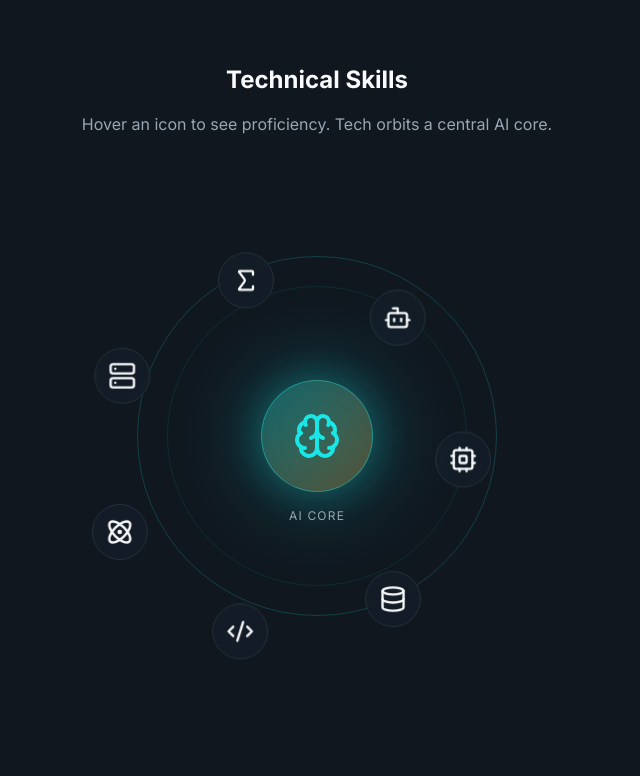
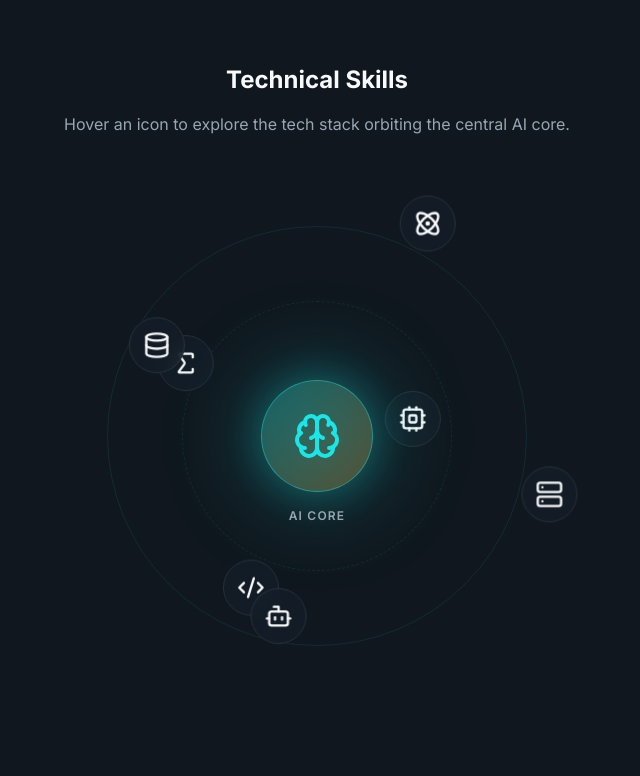
Before and after one commit to 1HPdhruv/dhruva-portfolio, a React (Vite) app: page / in a window 1280 px wide. Shown: the part 1544-2320 px from the top of the page, without its empty margins (323-963 px from the left). Built offline with nearby package versions, Linux system fonts and the light colour scheme; the HTML template or start-up script is replaced by a standard one.

Commit message:
Update tech stack UI: remove proficiency levels and implement dual-orbit animation

```diff
--- a/src/components/About.tsx
+++ b/src/components/About.tsx
@@ -81,7 +81,7 @@ export const About = () => {
         <div className="animate-fade-in">
           <h3 className="text-2xl font-bold mb-4 text-center">Technical Skills</h3>
           <p className="text-center text-muted-foreground mb-10 max-w-xl mx-auto">
-            Hover an icon to see proficiency. Tech orbits a central AI core.
+            Hover an icon to explore the tech stack orbiting the central AI core.
           </p>
           <OrbitingSkills />
         </div>
--- a/src/components/OrbitingSkills.tsx
+++ b/src/components/OrbitingSkills.tsx
@@ -3,37 +3,42 @@ import { Brain, Code2, Cpu, Database, Atom, Server, Sigma, Bot } from "lucide-re
 
 type Skill = {
   name: string;
-  level: number;
   Icon: React.ComponentType<{ className?: string }>;
   color: string;
 };
 
-const skills: Skill[] = [
-  { name: "Java", level: 90, Icon: Code2, color: "#f89820" },
-  { name: "React & Tailwind", level: 95, Icon: Atom, color: "#61dafb" },
-  { name: "Node.js & Express", level: 85, Icon: Server, color: "#68a063" },
-  { name: "Python", level: 88, Icon: Sigma, color: "#ffd43b" },
-  { name: "Machine Learning", level: 82, Icon: Bot, color: "#ff6b6b" },
-  { name: "DSA & CP", level: 87, Icon: Cpu, color: "#a78bfa" },
-  { name: "Databases (SQL)", level: 80, Icon: Database, color: "#22d3ee" },
+const innerSkills: Skill[] = [
+  { name: "Java", Icon: Code2, color: "#f89820" },
+  { name: "Python", Icon: Sigma, color: "#ffd43b" },
+  { name: "DSA & CP", Icon: Cpu, color: "#a78bfa" },
 ];
 
-const ORBIT_RADIUS = 180;
-const ORBIT_DURATION = 24; // seconds for full revolution
+const outerSkills: Skill[] = [
+  { name: "React & Tailwind", Icon: Atom, color: "#61dafb" },
+  { name: "Node.js & Express", Icon: Server, color: "#68a063" },
+  { name: "Machine Learning", Icon: Bot, color: "#ff6b6b" },
+  { name: "Databases (SQL)", Icon: Database, color: "#22d3ee" },
+];
+
+const INNER_RADIUS = 135;
+const OUTER_RADIUS = 210;
+const INNER_DURATION = 24; // seconds for full revolution
+const OUTER_DURATION = 36; // seconds for full revolution
 
 export const OrbitingSkills = () => {
-  const [hovered, setHovered] = useState<number | null>(null);
+  const [hovered, setHovered] = useState<string | null>(null);
 
   return (
-    <div className="relative mx-auto flex items-center justify-center w-full max-w-[520px] aspect-square">
-      {/* Orbit rings */}
+    <div className="relative mx-auto flex items-center justify-center w-full max-w-[520px] aspect-square min-h-[450px]">
+      {/* Inner Orbit ring */}
       <div
-        className="absolute rounded-full border border-primary/20"
-        style={{ width: ORBIT_RADIUS * 2, height: ORBIT_RADIUS * 2 }}
+        className="absolute rounded-full border border-primary/20 border-dashed animate-pulse"
+        style={{ width: INNER_RADIUS * 2, height: INNER_RADIUS * 2 }}
       />
+      {/* Outer Orbit ring */}
       <div
         className="absolute rounded-full border border-primary/10"
-        style={{ width: ORBIT_RADIUS * 2 - 60, height: ORBIT_RADIUS * 2 - 60 }}
+        style={{ width: OUTER_RADIUS * 2, height: OUTER_RADIUS * 2 }}
       />
 
       {/* Central AI brain */}
@@ -42,47 +47,47 @@ export const OrbitingSkills = () => {
         <div className="relative w-28 h-28 rounded-full bg-gradient-to-br from-primary/30 to-accent/30 border border-primary/40 flex items-center justify-center backdrop-blur-sm glow-primary">
           <Brain className="h-12 w-12 text-primary" />
         </div>
-        <span className="absolute -bottom-8 left-1/2 -translate-x-1/2 text-xs uppercase tracking-widest text-muted-foreground whitespace-nowrap">
+        <span className="absolute -bottom-8 left-1/2 -translate-x-1/2 text-xs uppercase tracking-widest text-muted-foreground whitespace-nowrap font-semibold">
           AI Core
         </span>
       </div>
 
-      {/* Orbiting icons */}
+      {/* Inner Orbiting icons */}
       <div
-        className="absolute inset-0"
+        className="absolute inset-0 pointer-events-none"
         style={{
-          animation: `orbit-spin ${ORBIT_DURATION}s linear infinite`,
+          animation: `orbit-spin ${INNER_DURATION}s linear infinite`,
           animationPlayState: hovered !== null ? "paused" : "running",
         }}
       >
-        {skills.map((skill, i) => {
-          const angle = (360 / skills.length) * i;
-          const isHovered = hovered === i;
+        {innerSkills.map((skill, i) => {
+          const angle = (360 / innerSkills.length) * i;
+          const isHovered = hovered === skill.name;
           return (
             <div
               key={skill.name}
-              className="absolute top-1/2 left-1/2"
+              className="absolute top-1/2 left-1/2 pointer-events-auto"
               style={{
-                transform: `rotate(${angle}deg) translateX(${ORBIT_RADIUS}px) rotate(-${angle}deg)`,
+                transform: `rotate(${angle}deg) translateX(${INNER_RADIUS}px) rotate(-${angle}deg)`,
               }}
             >
               {/* Counter-rotation wrapper keeps icons upright */}
               <div
                 className="relative -translate-x-1/2 -translate-y-1/2"
                 style={{
-                  animation: `orbit-spin-reverse ${ORBIT_DURATION}s linear infinite`,
+                  animation: `orbit-spin-reverse ${INNER_DURATION}s linear infinite`,
                   animationPlayState: hovered !== null ? "paused" : "running",
                 }}
               >
                 <button
                   type="button"
-                  onMouseEnter={() => setHovered(i)}
+                  onMouseEnter={() => setHovered(skill.name)}
                   onMouseLeave={() => setHovered(null)}
-                  onFocus={() => setHovered(i)}
+                  onFocus={() => setHovered(skill.name)}
                   onBlur={() => setHovered(null)}
                   className={`group relative flex h-14 w-14 items-center justify-center rounded-full border bg-card/80 backdrop-blur transition-all duration-300 ${
                     isHovered
-                      ? "scale-125 border-primary shadow-[0_0_30px_hsl(var(--primary)/0.7)]"
+                      ? "scale-125 border-primary shadow-[0_0_30px_hsl(var(--primary)/0.7)] z-50"
                       : "border-border hover:border-primary/60"
                   }`}
                   aria-label={skill.name}
@@ -100,20 +105,84 @@ export const OrbitingSkills = () => {
 
                   {/* Tooltip */}
                   <div
-                    className={`pointer-events-none absolute left-1/2 top-full mt-3 w-44 -translate-x-1/2 rounded-lg border border-primary/40 bg-popover/95 p-3 text-popover-foreground shadow-xl backdrop-blur transition-all duration-200 ${
+                    className={`pointer-events-none absolute left-1/2 top-full mt-3 w-auto min-w-[130px] -translate-x-1/2 rounded-lg border border-primary/40 bg-popover/95 p-2.5 text-popover-foreground shadow-xl backdrop-blur transition-all duration-200 ${
                       isHovered
-                        ? "opacity-100 translate-y-0"
+                        ? "opacity-100 translate-y-0 z-50"
                         : "opacity-0 -translate-y-1"
                     }`}
                   >
-                    <div className="text-xs font-medium text-center">
+                    <div className="text-xs font-semibold text-center whitespace-nowrap px-1">
                       {skill.name}
                     </div>
-                    <div className="h-1.5 w-full overflow-hidden rounded-full bg-muted mt-2">
-                      <div
-                        className="h-full rounded-full bg-gradient-to-r from-primary to-accent transition-all duration-700 ease-out"
-                        style={{ width: isHovered ? `${skill.level}%` : "0%" }}
-                      />
+                  </div>
+                </button>
+              </div>
+            </div>
+          );
+        })}
+      </div>
+
+      {/* Outer Orbiting icons */}
+      <div
+        className="absolute inset-0 pointer-events-none"
+        style={{
+          animation: `orbit-spin-reverse ${OUTER_DURATION}s linear infinite`,
+          animationPlayState: hovered !== null ? "paused" : "running",
+        }}
+      >
+        {outerSkills.map((skill, i) => {
+          const angle = (360 / outerSkills.length) * i;
+          const isHovered = hovered === skill.name;
+          return (
+            <div
+              key={skill.name}
+              className="absolute top-1/2 left-1/2 pointer-events-auto"
+              style={{
+                transform: `rotate(${angle}deg) translateX(${OUTER_RADIUS}px) rotate(-${angle}deg)`,
+              }}
+            >
+              {/* Counter-rotation wrapper keeps icons upright */}
+              <div
+                className="relative -translate-x-1/2 -translate-y-1/2"
+                style={{
+                  animation: `orbit-spin ${OUTER_DURATION}s linear infinite`,
+                  animationPlayState: hovered !== null ? "paused" : "running",
+                }}
+              >
+                <button
+                  type="button"
+                  onMouseEnter={() => setHovered(skill.name)}
+                  onMouseLeave={() => setHovered(null)}
+                  onFocus={() => setHovered(skill.name)}
+                  onBlur={() => setHovered(null)}
+                  className={`group relative flex h-14 w-14 items-center justify-center rounded-full border bg-card/80 backdrop-blur transition-all duration-300 ${
+                    isHovered
+                      ? "scale-125 border-primary shadow-[0_0_30px_hsl(var(--primary)/0.7)] z-50"
+                      : "border-border hover:border-primary/60"
+                  }`}
+                  aria-label={skill.name}
+                >
+                  <skill.Icon
+                    className="h-7 w-7 transition-colors"
+                  />
+                  {/* Glow halo on hover */}
+                  <span
+                    className={`pointer-events-none absolute inset-0 rounded-full transition-opacity duration-300 ${
+                      isHovered ? "opacity-100" : "opacity-0"
+                    }`}
+                    style={{ boxShadow: `0 0 40px ${skill.color}` }}
+                  />
+
+                  {/* Tooltip */}
+                  <div
+                    className={`pointer-events-none absolute left-1/2 top-full mt-3 w-auto min-w-[130px] -translate-x-1/2 rounded-lg border border-primary/40 bg-popover/95 p-2.5 text-popover-foreground shadow-xl backdrop-blur transition-all duration-200 ${
+                      isHovered
+                        ? "opacity-100 translate-y-0 z-50"
+                        : "opacity-0 -translate-y-1"
+                    }`}
+                  >
+                    <div className="text-xs font-semibold text-center whitespace-nowrap px-1">
+                      {skill.name}
                     </div>
                   </div>
                 </button>
```
